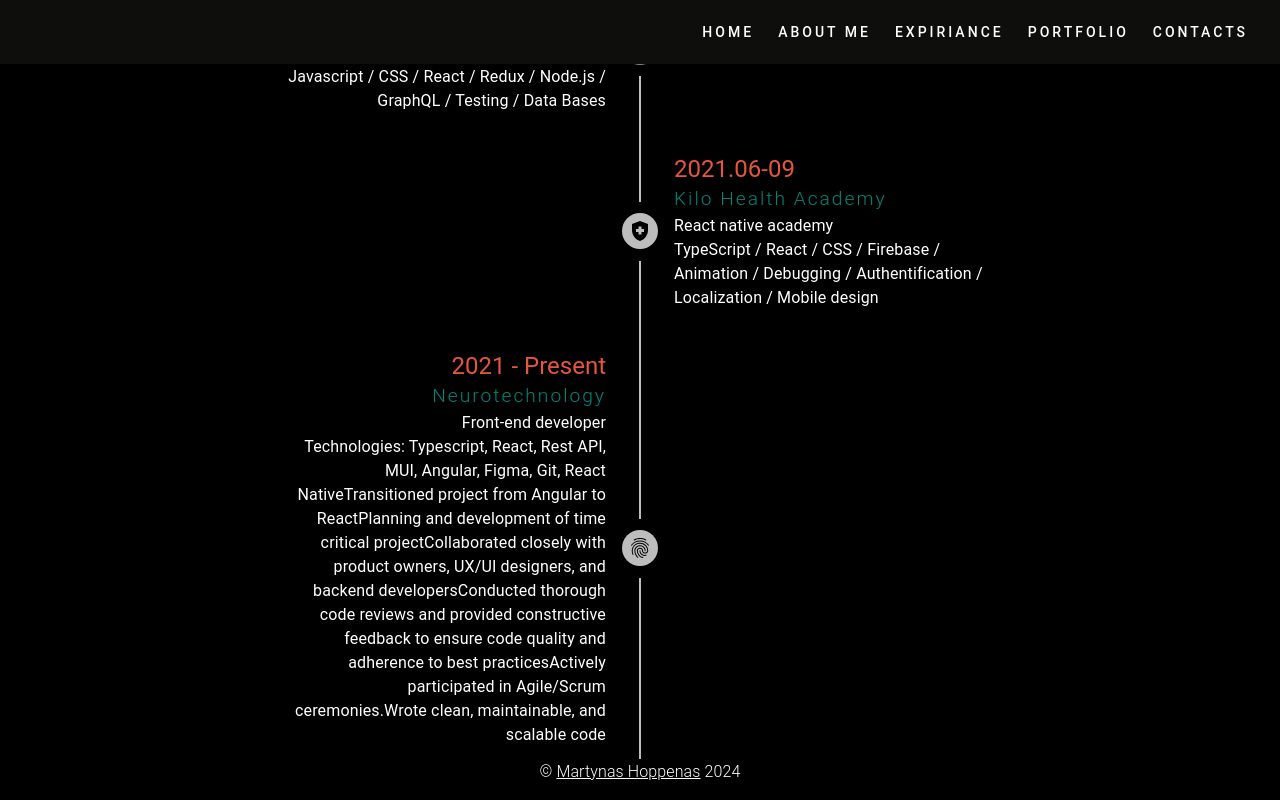
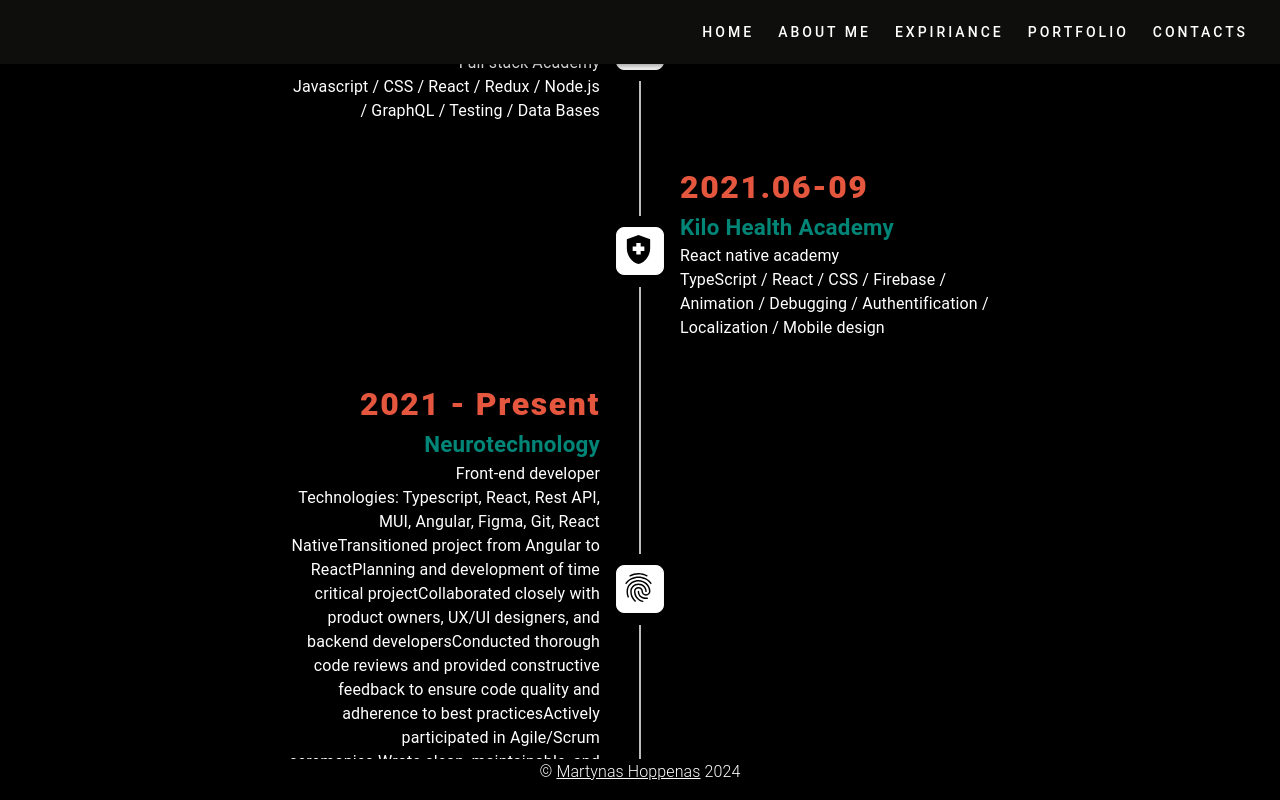
Before and after one commit to Hoppenas/mh-codes, a React (Create React App) app: page /aboutMe in a window 1280 px wide. Built offline with nearby package versions, Linux system fonts and the light colour scheme.

Commit message:
UPD: timeline

```diff
--- a/src/components/CustomizedTimeline/CustomizedTimeline.tsx
+++ b/src/components/CustomizedTimeline/CustomizedTimeline.tsx
@@ -25,7 +25,7 @@
     description: "",
     date: "2006-2011",
     isEducation: true,
-    icon: <HistoryEduIcon sx={{ color: "black" }} />,
+    icon: <HistoryEduIcon sx={{ color: "black" }} fontSize="large" />,
   },
   {
     name: "Code Academy",
@@ -33,7 +33,7 @@
     description: "HTML / CSS / JS / Git",
     date: "2020.06-09",
     isEducation: true,
-    icon: <SchoolIcon sx={{ color: "black" }} />,
+    icon: <SchoolIcon sx={{ color: "black" }} fontSize="large" />,
   },
   {
     name: "Devbridge Sourcery Academy",
@@ -42,7 +42,7 @@
       "Agile / Git / HTML / SCSS / BEM / React / JS / Accessibility / Webpack ",
     date: "2020.11-2021.01",
     isEducation: true,
-    icon: <DeveloperBoardIcon sx={{ color: "black" }} />,
+    icon: <DeveloperBoardIcon sx={{ color: "black" }} fontSize="large" />,
   },
   {
     name: "KAYAK WCC Academy",
@@ -51,7 +51,7 @@
       "Javascript / CSS / React / Redux / Node.js / GraphQL / Testing / Data Bases",
     date: "2021.03-06",
     isEducation: true,
-    icon: <TravelExploreIcon sx={{ color: "black" }} />,
+    icon: <TravelExploreIcon sx={{ color: "black" }} fontSize="large" />,
   },
   {
     name: "Kilo Health Academy",
@@ -60,7 +60,7 @@
       "TypeScript / React / CSS / Firebase / Animation / Debugging / Authentification / Localization / Mobile design",
     date: "2021.06-09",
     isEducation: true,
-    icon: <HealthAndSafetyIcon sx={{ color: "black" }} />,
+    icon: <HealthAndSafetyIcon sx={{ color: "black" }} fontSize="large" />,
   },
   {
     name: "Neurotechnology",
@@ -76,7 +76,7 @@
     ],
     date: "2021 - Present",
     isEducation: false,
-    icon: <FingerprintIcon sx={{ color: "black" }} />,
+    icon: <FingerprintIcon sx={{ color: "black" }} fontSize="large" />,
   },
   {
     name: "Hellmann Worldwide Logistics UAB",
@@ -90,7 +90,7 @@
     ],
     date: "2013 - 2021",
     isEducation: false,
-    icon: <LocalAirportIcon sx={{ color: "black" }} />,
+    icon: <LocalAirportIcon sx={{ color: "black" }} fontSize="large" />,
   },
   {
     name: "Abipa logistics",
@@ -98,7 +98,7 @@
     description: "",
     date: "2008-2013",
     isEducation: false,
-    icon: <FlightTakeoffIcon sx={{ color: "black" }} />,
+    icon: <FlightTakeoffIcon sx={{ color: "black" }} fontSize="large" />,
   },
 ];
 
@@ -106,25 +106,32 @@
   return (
     <Timeline position="alternate">
       {timeLineItems.map((item, index) => (
-        <TimelineItem>
-          {/* <TimelineOppositeContent
-            sx={{ m: "auto 0" }}
-            align="right"
-            variant="h4"
-            color="error"
-          >
-            {item.date}
-          </TimelineOppositeContent> */}
+        <TimelineItem key={index}>
           <TimelineSeparator>
             <TimelineConnector />
-            <TimelineDot>{item.icon}</TimelineDot>
+            <TimelineDot
+              sx={{
+                borderRadius: 2,
+                height: "3rem",
+                width: "3rem",
+                background: "#FFF",
+                border: 1,
+              }}
+            >
+              {item.icon}
+            </TimelineDot>
             <TimelineConnector />
           </TimelineSeparator>
           <TimelineContent sx={{ py: "20px", px: 2 }}>
-            <Typography variant="h5" color="rgB(228, 86, 62)">
+            <Typography
+              fontSize="2rem"
+              color="rgB(228, 86, 62)"
+              fontWeight="900"
+              letterSpacing="0.1rem"
+            >
               {item.date}
             </Typography>
-            <Typography variant="h6" component="span" color="#008577">
+            <Typography fontSize="1.4rem" fontWeight="700" color="#008577">
               {item.name}
             </Typography>
             <Typography>{item.title}</Typography>
```
